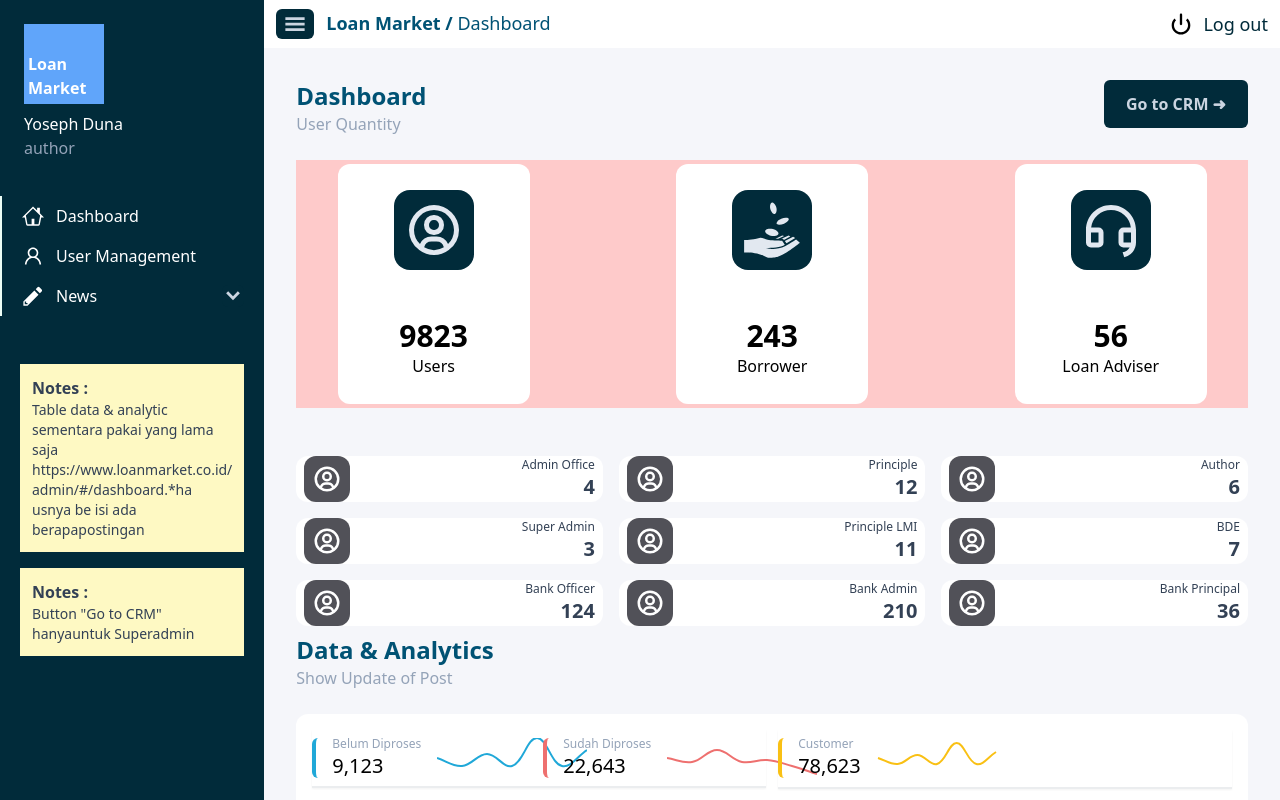
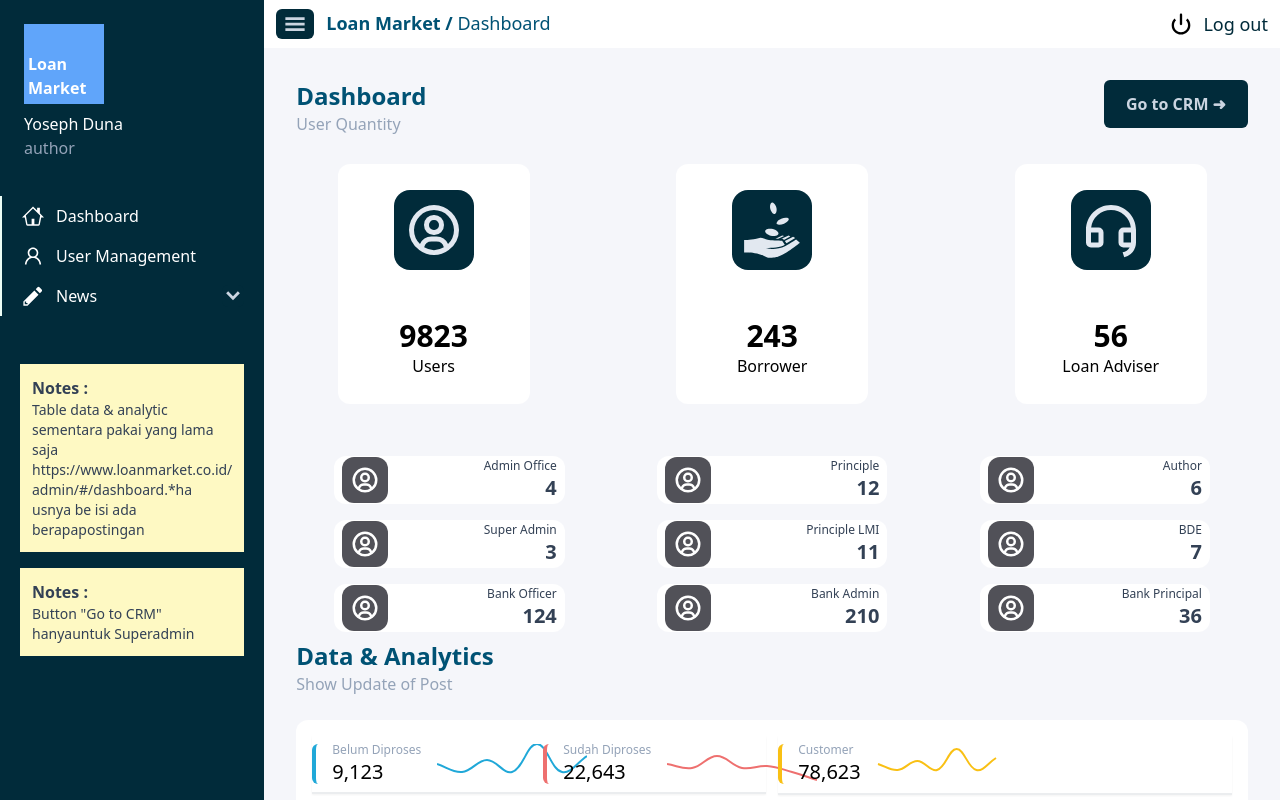
Before and after one commit to RendraAndriansyah/Loan-Market---assessment-, a React (Vite) app: page / in a window 1280 px wide. Shown: the top 800 px of the page. Built offline with nearby package versions, Linux system fonts and the light colour scheme.

Commit message:
respondsive section 1 right

```diff
--- a/src/components/fragments/CardRow.tsx
+++ b/src/components/fragments/CardRow.tsx
@@ -6,7 +6,7 @@ type CardRowProps = {
 
 const CardRow = ({ icon, title, value }: CardRowProps) => {
 	return (
-		<div className="flex px-2 bg-white rounded-xl justify-between items-center">
+		<div className="flex w-[18vw] h-[6vh] 2xl:w-[12vw] px-2 bg-white rounded-xl justify-between items-center">
 			<div className="bg-zinc-700/90 text-white p-2 rounded-xl">{icon}</div>
 			<div className="text-slate-700">
 				<h1 className="text-xs 2xl:text-sm ">{title}</h1>
--- a/src/pages/HomePages.tsx
+++ b/src/pages/HomePages.tsx
@@ -83,12 +83,12 @@ function HomePages() {
 
 					{/* Cards */}
 					<div className="grid 2xl:grid-cols-2 mt-6 gap-12 ">
-						<div className="grid grid-cols-3 gap-x-16 bg-red-200 justify-items-center">
+						<div className="grid grid-cols-3 gap-x-16 justify-items-center">
 							<CardColumn icon={<BiUserCircle size={60} />} value={9823} title="Users" />
 							<CardColumn icon={<GiReceiveMoney size={60} />} value={243} title="Borrower" />
 							<CardColumn icon={<RiCustomerServiceLine size={60} />} value={56} title="Loan Adviser" />
 						</div>
-						<div className="grid grid-cols-3 gap-4">
+						<div className="grid grid-cols-3 gap-4 justify-items-center">
 							{dummyCardRow.map((item, index) => (
 								<CardRow key={index} icon={item.icon} title={item.title} value={item.value} />
 							))}
```
